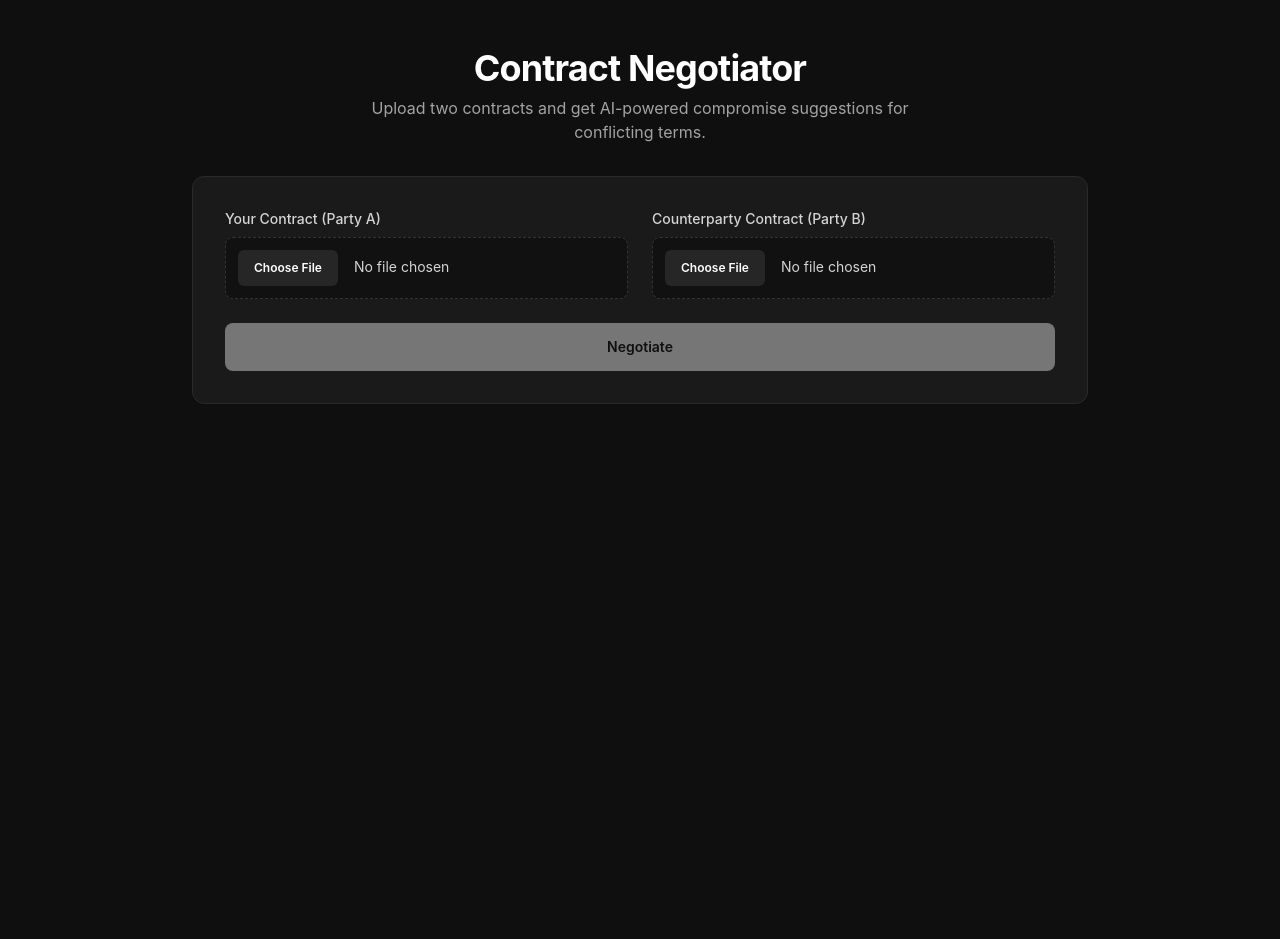
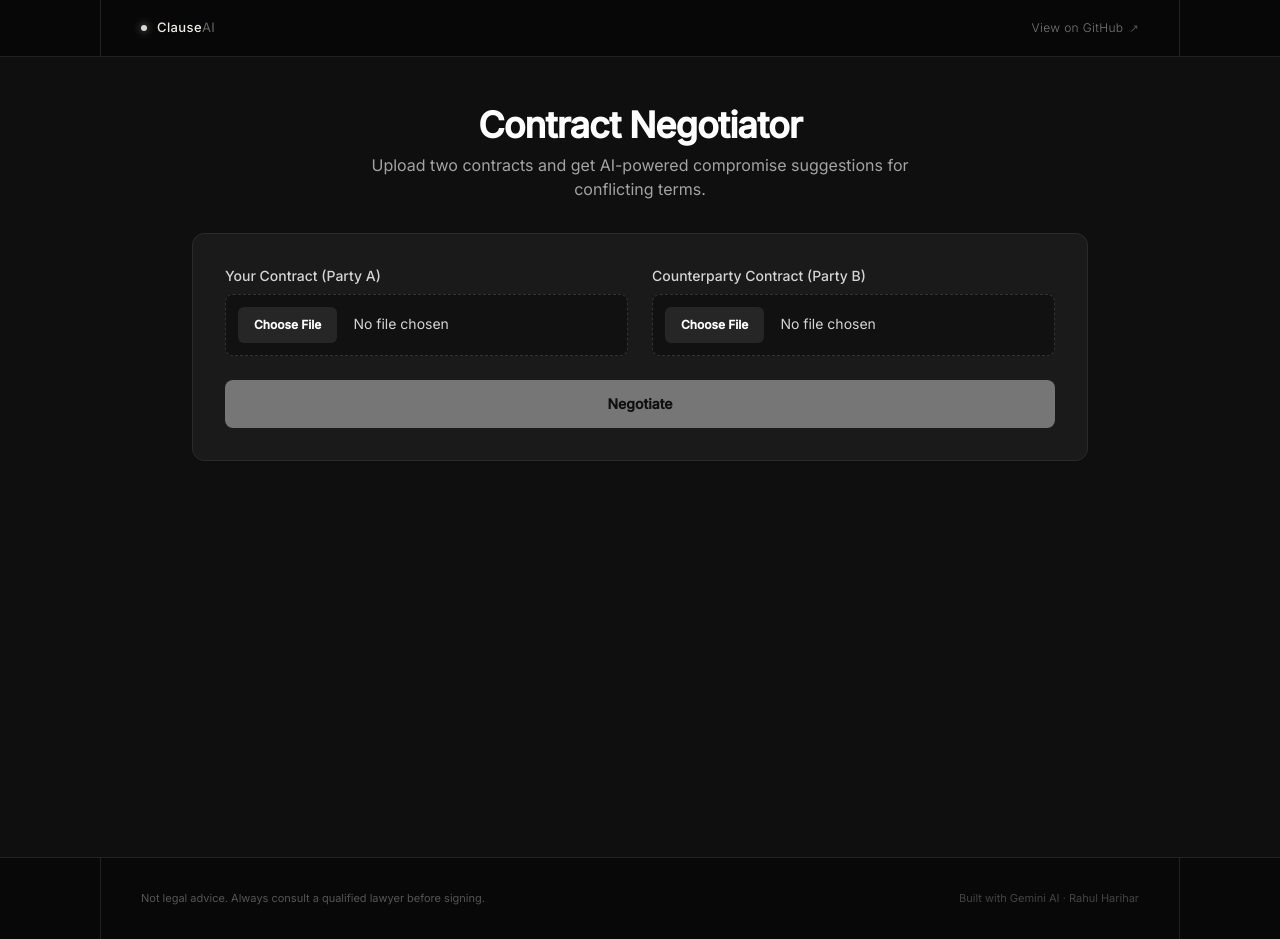
Before and after one commit to RahulHarihar/ClasueAI, a Next.js app in the folder frontend/: page / in a window 1280 px wide. Before the commit the page ends 800 px from the top, so only its background shows below. Built offline with nearby package versions, Linux system fonts and the light colour scheme.

Commit message:
feat(ui): refine design system — crisper grid bg, hero animations, border contrast

```diff
--- a/frontend/app/globals.css
+++ b/frontend/app/globals.css
@@ -1,16 +1,88 @@
+@import url('https://fonts.googleapis.com/css2?family=DM+Serif+Display:ital@0;1&family=Inter:wght@300;400;500&display=swap');
+
 @tailwind base;
 @tailwind components;
 @tailwind utilities;
 
-:root {
-  --background: #0f0f0f;
-  --foreground: #e5e5e5;
+* {
+  box-sizing: border-box;
+  margin: 0;
+  padding: 0;
 }
 
 body {
-  color: var(--foreground);
-  background: var(--background);
-  font-family: -apple-system, BlinkMacSystemFont, "Segoe UI", Roboto, Oxygen,
-    Ubuntu, Cantarell, "Fira Sans", "Droid Sans", "Helvetica Neue", sans-serif;
+  background: #080808;
+  color: #f0ede8;
   min-height: 100vh;
+  font-family: 'Inter', sans-serif;
+  -webkit-font-smoothing: antialiased;
 }
+
+.font-serif {
+  font-family: 'DM Serif Display', Georgia, serif;
+}
+
+.font-sans {
+  font-family: 'Inter', sans-serif;
+}
+
+/* Checked pattern with tiny squares — crisper, higher contrast */
+.bg-grid-squares {
+  background-image:
+    linear-gradient(to right, rgba(255, 255, 255, 0.06) 1px, transparent 1px),
+    linear-gradient(to bottom, rgba(255, 255, 255, 0.06) 1px, transparent 1px);
+  background-size: 24px 24px;
+}
+
+/* Stronger mask: visible in center, fully transparent at edges */
+.grid-mask-radial {
+  mask-image: radial-gradient(ellipse 90% 80% at 50% 50%, black 0%, black 40%, transparent 75%);
+  -webkit-mask-image: radial-gradient(ellipse 90% 80% at 50% 50%, black 0%, black 40%, transparent 75%);
+}
+
+/* Hero SVG float animation */
+@keyframes heroFloat {
+  0%, 100% { transform: translateY(0px); }
+  50% { transform: translateY(-6px); }
+}
+
+@keyframes heroFlicker {
+  0%, 100% { opacity: 1; }
+  50% { opacity: 0.6; }
+}
+
+@keyframes dashDraw {
+  from { stroke-dashoffset: 60; }
+  to { stroke-dashoffset: 0; }
+}
+
+@keyframes pulseNode {
+  0%, 100% { r: 3.5; opacity: 0.9; }
+  50% { r: 5; opacity: 0.5; }
+}
+
+.hero-graphic-float {
+  animation: heroFloat 6s ease-in-out infinite;
+}
+
+.hero-node-pulse {
+  animation: pulseNode 2.5s ease-in-out infinite;
+}
+
+
+
+/* Custom Spinner matching the aesthetic */
+.spinner {
+  width: 22px;
+  height: 22px;
+  border: 1.5px solid #262626;
+  border-top-color: #f0ede8;
+  border-radius: 50%;
+  animation: spin 0.8s linear infinite;
+}
+
+@keyframes spin {
+  to {
+    transform: rotate(360deg);
+  }
+}
--- a/frontend/app/layout.tsx
+++ b/frontend/app/layout.tsx
@@ -2,8 +2,9 @@ import type { Metadata } from "next";
 import "./globals.css";
 
 export const metadata: Metadata = {
-  title: "Contract Negotiator",
-  description: "Upload two contracts and get AI-powered compromise suggestions",
+  title: "ClauseAI — Two contracts. One clear path forward.",
+  description:
+    "Upload two versions of a contract. Get a ranked breakdown of every conflict with balanced compromise language and risk ratings.",
 };
 
 export default function RootLayout({
@@ -12,9 +13,50 @@ export default function RootLayout({
   children: React.ReactNode;
 }>) {
   return (
-    <html lang="en" className="dark">
-      <body className="bg-[#0f0f0f] text-[#e5e5e5] antialiased min-h-screen">
-        {children}
+    <html lang="en" className="dark scroll-smooth" suppressHydrationWarning>
+      <body
+        className="bg-[#080808] text-[#f0ede8] min-h-screen font-sans flex flex-col antialiased selection:bg-[#f0ede8] selection:text-[#0c0c0c] relative"
+        suppressHydrationWarning
+      >
+        {/* Checked pattern with tiny squares in absolute background */}
+        <div className="fixed inset-0 pointer-events-none z-0 bg-grid-squares grid-mask-radial opacity-75" />
+
+        {/* Ambient top spotlight */}
+        <div className="fixed inset-0 pointer-events-none z-0 bg-[radial-gradient(ellipse_70%_40%_at_50%_-15%,rgba(140,130,220,0.07),transparent)]" />
+
+        {/* Navigation Bar */}
+        <header className="border-b border-[#222222] bg-[#080808]/85 backdrop-blur-md sticky top-0 z-50">
+          <div className="max-w-[1080px] mx-auto px-6 sm:px-10 h-14 flex items-center justify-between border-x border-[#222222]">
+            <div className="text-[13px] font-medium tracking-[0.03em] text-[#f0ede8] flex items-center gap-2.5">
+              <span className="w-1.5 h-1.5 rounded-full bg-[#f0ede8] opacity-90 inline-block shadow-[0_0_8px_rgba(240,237,232,0.6)]" />
+              <span>
+                Clause<span className="text-[#666] font-normal">AI</span>
+              </span>
+            </div>
+            <a
+              className="text-[12px] text-[#777] hover:text-[#f0ede8] transition-colors tracking-[0.03em] flex items-center gap-1.5 font-light group"
+              href="https://github.com/RahulHarihar/contract-negotiator"
+              target="_blank"
+              rel="noopener noreferrer"
+            >
+              <span>View on GitHub</span>
+              <span className="text-[11px] text-[#555] group-hover:text-[#f0ede8] transition-colors">
+                ↗
+              </span>
+            </a>
+          </div>
+        </header>
+
+        {/* Content */}
+        <div className="flex-1 relative z-10">{children}</div>
+
+        {/* Footer */}
+        <footer className="border-t border-[#222222] bg-[#080808] relative z-10">
+          <div className="max-w-[1080px] mx-auto px-6 sm:px-10 py-8 flex flex-col sm:flex-row items-center justify-between gap-3 text-[11px] text-[#555] border-x border-[#222222]">
+            <div>Not legal advice. Always consult a qualified lawyer before signing.</div>
+            <div className="text-[#444]">Built with Gemini AI · Rahul Harihar</div>
+          </div>
+        </footer>
       </body>
     </html>
   );
--- a/frontend/tailwind.config.ts
+++ b/frontend/tailwind.config.ts
@@ -7,12 +7,15 @@ const config: Config = {
   ],
   theme: {
     extend: {
+      fontFamily: {
+        serif: ["'DM Serif Display'", "serif"],
+        sans: ["'Inter'", "sans-serif"],
+      },
       colors: {
-        background: "#0f0f0f",
-        card: "#1a1a1a",
-        "card-border": "#2a2a2a",
-        subtle: "#888888",
-        clause: "#111111",
+        page: "#0c0c0c",
+        demo: "#0f0f0f",
+        card: "#141414",
+        border: "#1e1e1e",
       },
     },
   },
```
